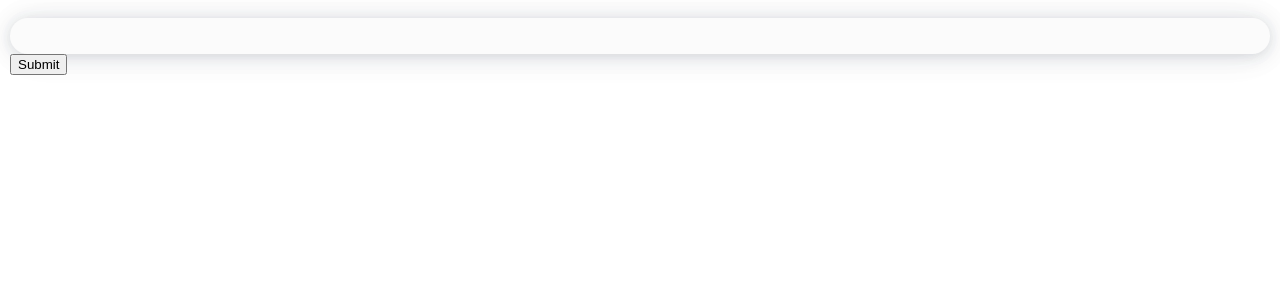
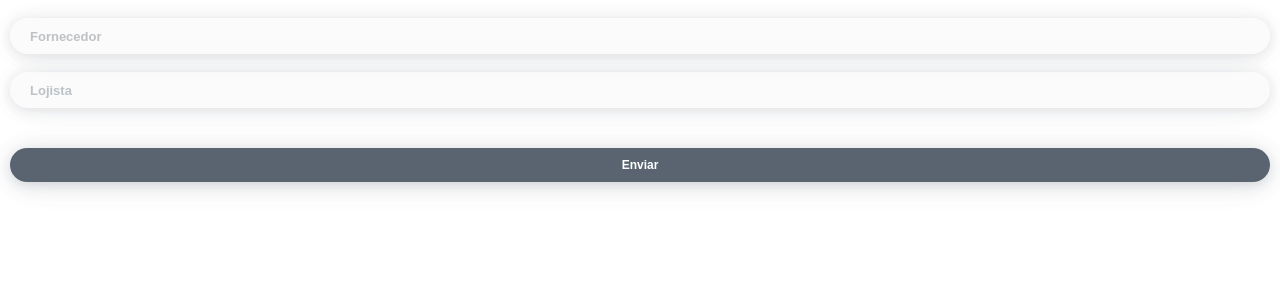
Before and after one commit to vitorbarbosa19/ziro-sales, a React app: page / in a window 1280 px wide. Shown: the top 300 px of the page. Built offline with nearby package versions, Linux system fonts and the light colour scheme.

Commit message:
setup reseller field to form

```diff
--- a/src/components/RegisterNewSale/DropDown/index.js
+++ b/src/components/RegisterNewSale/DropDown/index.js
@@ -34,6 +34,7 @@ export default class DropDown extends Component {
 				<input
 					style={this.state.isDropDownOpen ? inputFocus : input}
 					type={validateInputType(this.props.type)}
+					placeholder={this.props.placeholder}
 					value={this.state.userInput}
 					onChange={this.getUserInput}
 					onFocus={this.toggleDropDown}
--- a/src/components/RegisterNewSale/DropDown/styles.js
+++ b/src/components/RegisterNewSale/DropDown/styles.js
@@ -68,8 +68,8 @@ export const input = {
 	padding: '8px 20px',
 	height: '20px',
 	backgroundColor: 'rgba(48,62,77,0.02)',
-	boxShadow: `0px 2px 11px 0px rgba(48,62,77,0.10), 0px 2px 22px 0px rgba(48,62,77,0.08),
-	0px 2px 33px 0px rgba(48,62,77,0.06), 0px 2px 44px 0px rgba(48,62,77,0.04)`,
+	boxShadow: `0px 2px 10px 0px rgba(48,62,77,0.08), 0px 2px 20px 0px rgba(48,62,77,0.06),
+	0px 2px 30px 0px rgba(48,62,77,0.04), 0px 2px 40px 0px rgba(48,62,77,0.02)`,
 	fontSize: '1.3rem',
 	color: 'rgba(48,62,77,0.8)',
 	fontWeight: '700'
--- a/src/components/RegisterNewSale/Form.js
+++ b/src/components/RegisterNewSale/Form.js
@@ -1,5 +1,6 @@
 import React from 'react'
 import DropDown from './DropDown/index'
+import { submit } from './styles'
 
 const Form = (props) => (
 	<div>
@@ -7,13 +8,23 @@ const Form = (props) => (
 			{/* supplier field */}
 			<DropDown
 				type='text'
+				placeholder='Fornecedor'
 				updateParent={props.saveSupplier}
 				listToDisplay={props.suppliers}
 				errorMessage={props.errorSupplier}
 				formSubmit={props.uiState === 'submitting'}
 			/>
+			{/* reseller field */}
+			<DropDown
+				type='text'
+				placeholder='Lojista'
+				updateParent={props.saveReseller}
+				listToDisplay={props.resellers}
+				errorMessage={props.errorReseller}
+				formSubmit={props.uiState === 'submitting'}
+			/>
 			{/* submit button */}
-			<input type='submit' />
+			<input style={submit} type='submit' value='Enviar' />
 		</form>
 	</div>
 )
--- a/src/components/RegisterNewSale/index.js
+++ b/src/components/RegisterNewSale/index.js
@@ -3,6 +3,7 @@ import axios from 'axios'
 import Form from './Form'
 import { initialState, transition } from './utils/stateMachine'
 import saveSupplier from './methods/saveSupplier'
+import saveReseller from './methods/saveReseller'
 import submitForm from './methods/submitForm'
 
 export default class RegisterNewSale extends Component {
@@ -13,19 +14,24 @@ export default class RegisterNewSale extends Component {
 			uiState: initialState,
 			/* presentational data */
 			suppliers: [],
+			resellers: [],
 			/* user input data */
 			input_supplier: '',
+			input_reseller: '',
 			/* ui error message */
-			error_supplier: ''
+			error_supplier: '',
+			error_reseller: ''
 		}
 	}
 
 	async componentDidMount() {
 		try {
-			const sheet = await axios.get(process.env.SPREADSHEET_URL)
+			const supplierSheet = await axios.get(process.env.SPREADSHEET_URL)
+			const resellerSheet = await axios.get(process.env.SPREADSHEET_URL)
 			this.changeUiState('FETCH_OK')
-			const suppliers = sheet.data.values.map( (supplierInfo) => supplierInfo[0] ).splice(1).sort()
-			this.setState({ suppliers })
+			const suppliers = supplierSheet.data.values.map( (supplierInfo) => supplierInfo[0] ).splice(1).sort()
+			const resellers = resellerSheet.data.values.map( (resellerInfo) => resellerInfo[0] ).splice(1).sort()
+			this.setState({ suppliers, resellers })
 		} catch (error) {
 			console.log(error)
 			this.changeUiState('FETCH_ERROR')
@@ -34,6 +40,7 @@ export default class RegisterNewSale extends Component {
 	/* methods */
 	changeUiState = transition(this)
 	saveSupplier = saveSupplier(this)
+	saveReseller= saveReseller(this)
 	submitForm = submitForm(this)
 	/* ------ */
 	render() {
@@ -42,6 +49,9 @@ export default class RegisterNewSale extends Component {
 				suppliers={this.state.suppliers}
 				saveSupplier={this.saveSupplier}
 				errorSupplier={this.state.error_supplier}
+				resellers={this.state.resellers}
+				saveReseller={this.saveReseller}
+				errorReseller={this.state.error_reseller}
 				submitForm={this.submitForm}
 				uiState={this.state.uiState}
 			/>
--- /dev/null
+++ b/src/components/RegisterNewSale/methods/saveReseller.js
@@ -0,0 +1,5 @@
+const saveReseller = (that) => (input) => {
+	that.setState({ input_reseller: input })
+}
+
+export default saveReseller
--- a/src/components/RegisterNewSale/methods/submitForm.js
+++ b/src/components/RegisterNewSale/methods/submitForm.js
@@ -3,15 +3,29 @@ const submitForm = (that) => async (event) => {
 	const supplierExists = that.state.input_supplier === that.state.suppliers.find( (supplier) => {
 		return supplier === that.state.input_supplier
 	})
-	if (supplierExists) {
+	const resellerExists = that.state.input_reseller === that.state.resellers.find( (reseller) => {
+		return reseller === that.state.input_reseller
+	})
+	if (supplierExists && resellerExists) {
 		that.changeUiState('FORM_SUBMIT')
 		await setTimeout( () => alert('submitted'), 1000)
-		that.setState({ input_supplier: '' })
-		that.setState({ error_supplier: ''})
+		that.setState({
+			input_supplier: '',
+			input_reseller: '',
+			error_supplier: '',
+			error_reseller: ''
+		})
 		that.changeUiState('SUBMIT_OK')
+	} else {
+		supplierExists ?
+			that.setState({ error_supplier: '' })
+		:
+			that.setState({ error_supplier: 'Esse fornecedor não está cadastrado' })
+		resellerExists ?
+			that.setState({ error_reseller: ''})
+		:
+			that.setState({ error_reseller: 'Esse lojista não está cadastrado' })
 	}
-	if (!supplierExists)
-		that.setState({ error_supplier: 'Esse fornecedor não está cadastrado'})
 }
 
 export default submitForm
--- /dev/null
+++ b/src/components/RegisterNewSale/styles.js
@@ -0,0 +1,14 @@
+export const submit = {
+	marginTop: '40px',
+	WebkitAppearance: 'none',
+	width: '100%',
+	border: 'none',
+	borderRadius: '20px',
+	padding: '10px 25px',
+	fontSize: '1.2rem',
+	fontWeight: '700',
+	color: '#FFF',
+	backgroundColor: 'rgba(48,62,77,0.8)',
+	boxShadow: `0px 3px 10px 0px rgba(48,62,77,0.10), 0px 3px 20px 0px rgba(48,62,77,0.08),
+	0px 3px 30px 0px rgba(48,62,77,0.06), 0px 3px 40px 0px rgba(48,62,77,0.04)`,
+}
--- a/src/index.css
+++ b/src/index.css
@@ -33,3 +33,7 @@ ul {
 		font-size: 55%;
 	}
 }
+
+input::placeholder {
+	color: rgba(48,62,77,0.3);
+}
```
